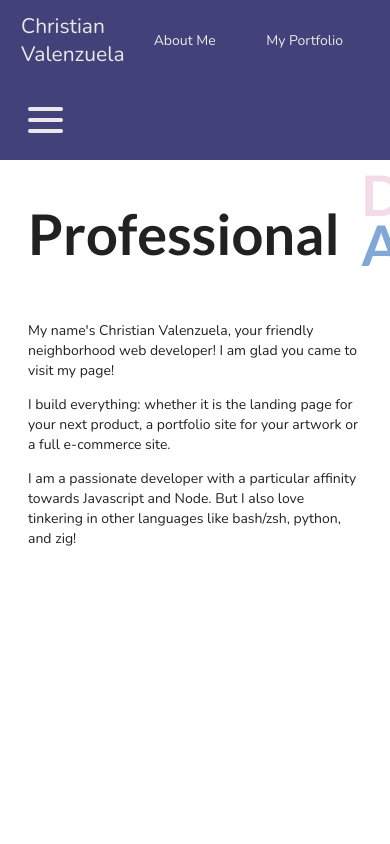
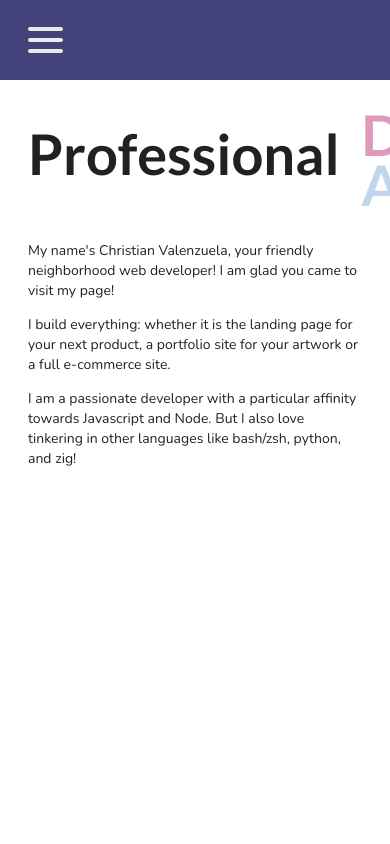
Before and after one commit to chris-av/portfolio-react, a Next.js app: page / in a window 390 px wide. Shown: the top 844 px of the page. Built offline with nearby package versions, Linux system fonts and the light colour scheme.

Commit message:
disable component on small screens

```diff
--- a/components/Navigation.tsx
+++ b/components/Navigation.tsx
@@ -5,10 +5,10 @@ import Link from 'next/link';
 
 export default function Navigation() {
     return (
-      <div className="">
+      <div className="hidden lg:block">
         <nav className="flex justify-between min-h-[80px] bg-purple text-white">
 
-          <Link href="/" className="flex justify-center items-center select-none text-2xl ml-6">
+          <Link href="/" className="flex justify-center items-center select-none text-2xl ml-6 hover:text-white">
             Christian Valenzuela
           </Link>
 
```
